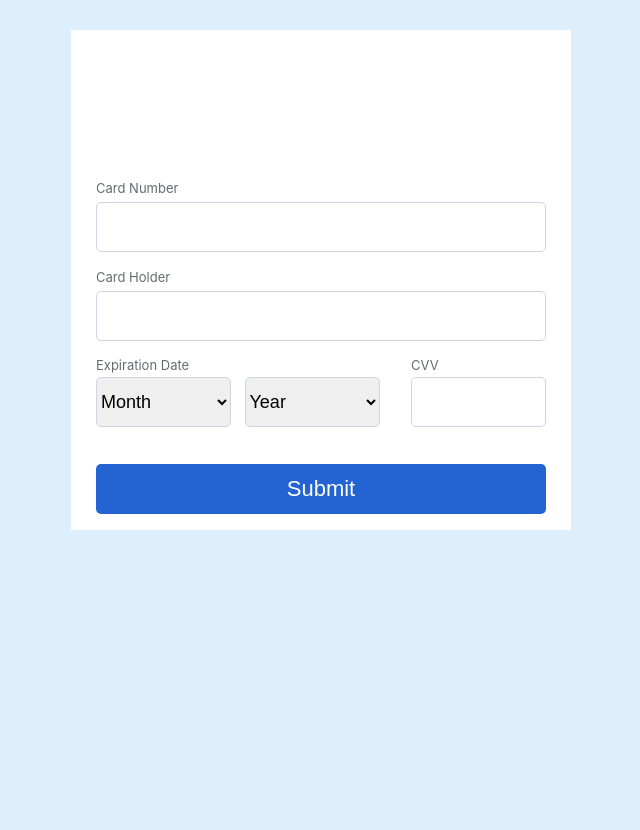
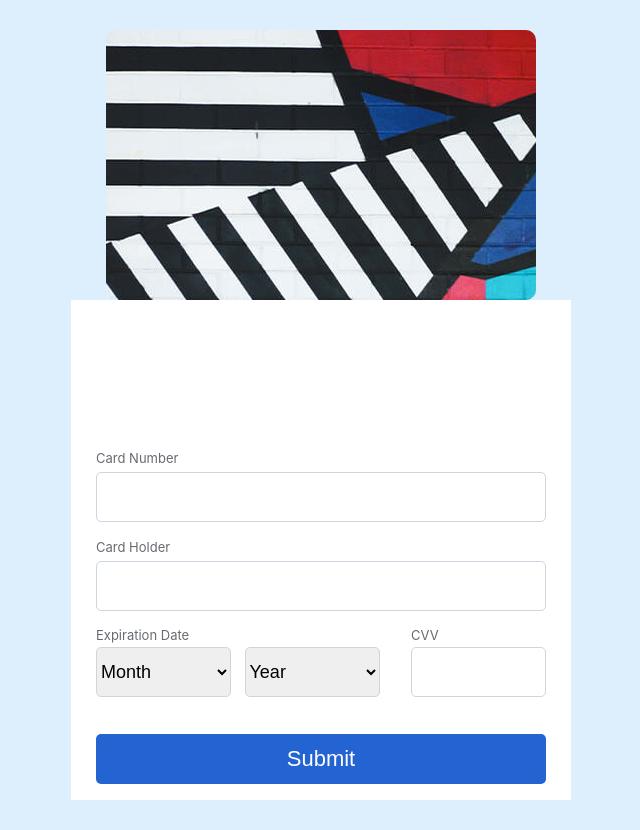
Before and after one commit to cjislegit/reactcreditcardform, a React (Create React App) app: page / in a window 1280 px wide. Shown: the whole page, without its empty margins (319-959 px from the left). Before the commit the page ends 800 px from the top, so only its background shows below. Built offline with nearby package versions, Linux system fonts and the light colour scheme.

Commit message:
Started styling credit card

```diff
--- a/src/components/CreditCard.js
+++ b/src/components/CreditCard.js
@@ -1,7 +1,11 @@
 import React from 'react';
 
 const CreditCard = () => {
-  return <div style={{ background: 'red' }}></div>;
+  return (
+    <div className='creditCardContainer'>
+      <div className='creditCard'></div>
+    </div>
+  );
 };
 
 export default CreditCard;
--- a/src/index.css
+++ b/src/index.css
@@ -96,3 +96,16 @@ label[for='CVV'] {
 .rowContainer input {
   grid-column-start: 4;
 }
+
+.creditCardContainer {
+  width: 500px;
+  display: flex;
+  justify-content: center;
+}
+
+.creditCard {
+  width: 430px;
+  height: 270px;
+  border-radius: 10px;
+  background-image: url('../src/assets/1.jpeg');
+}
```
